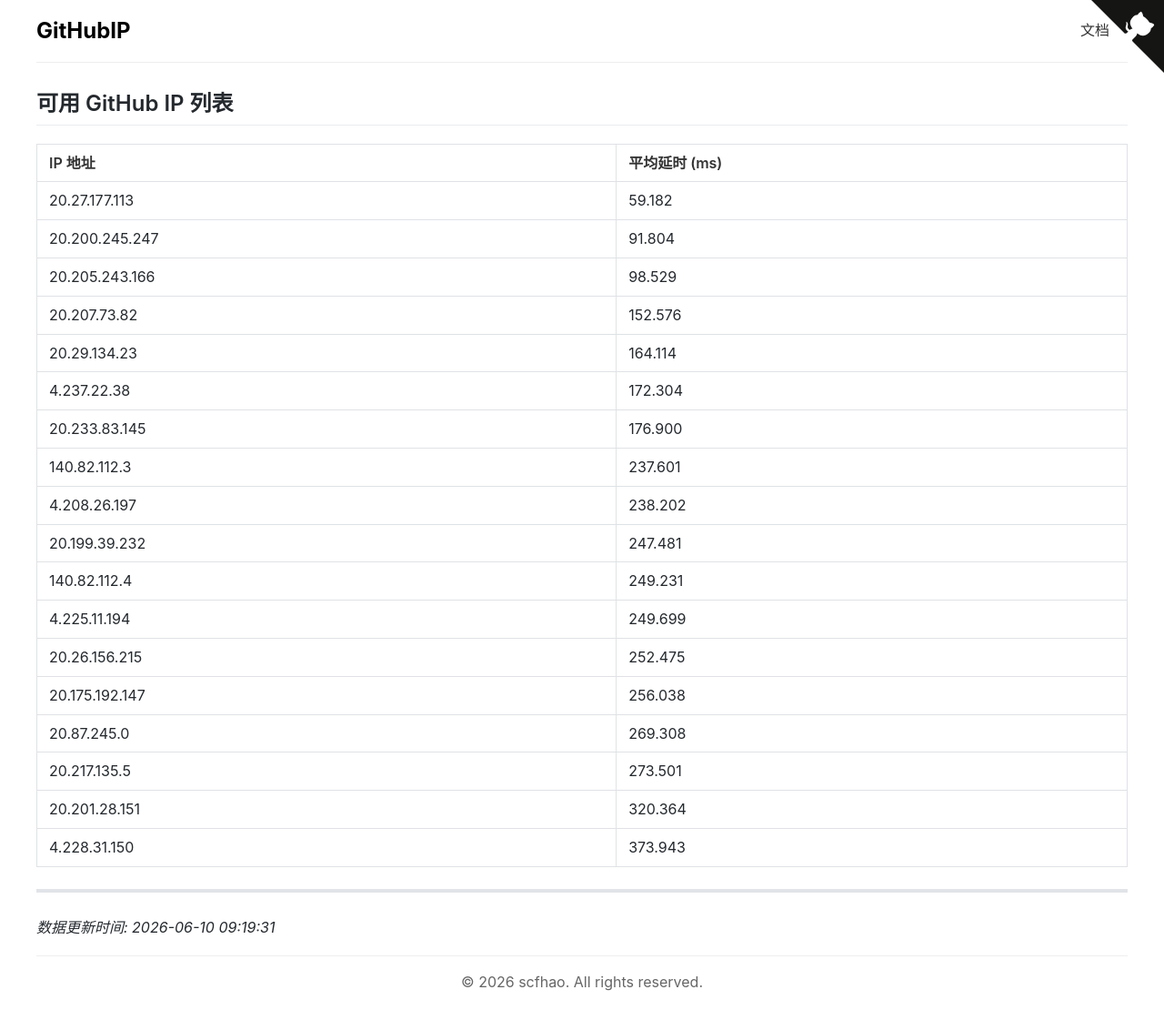
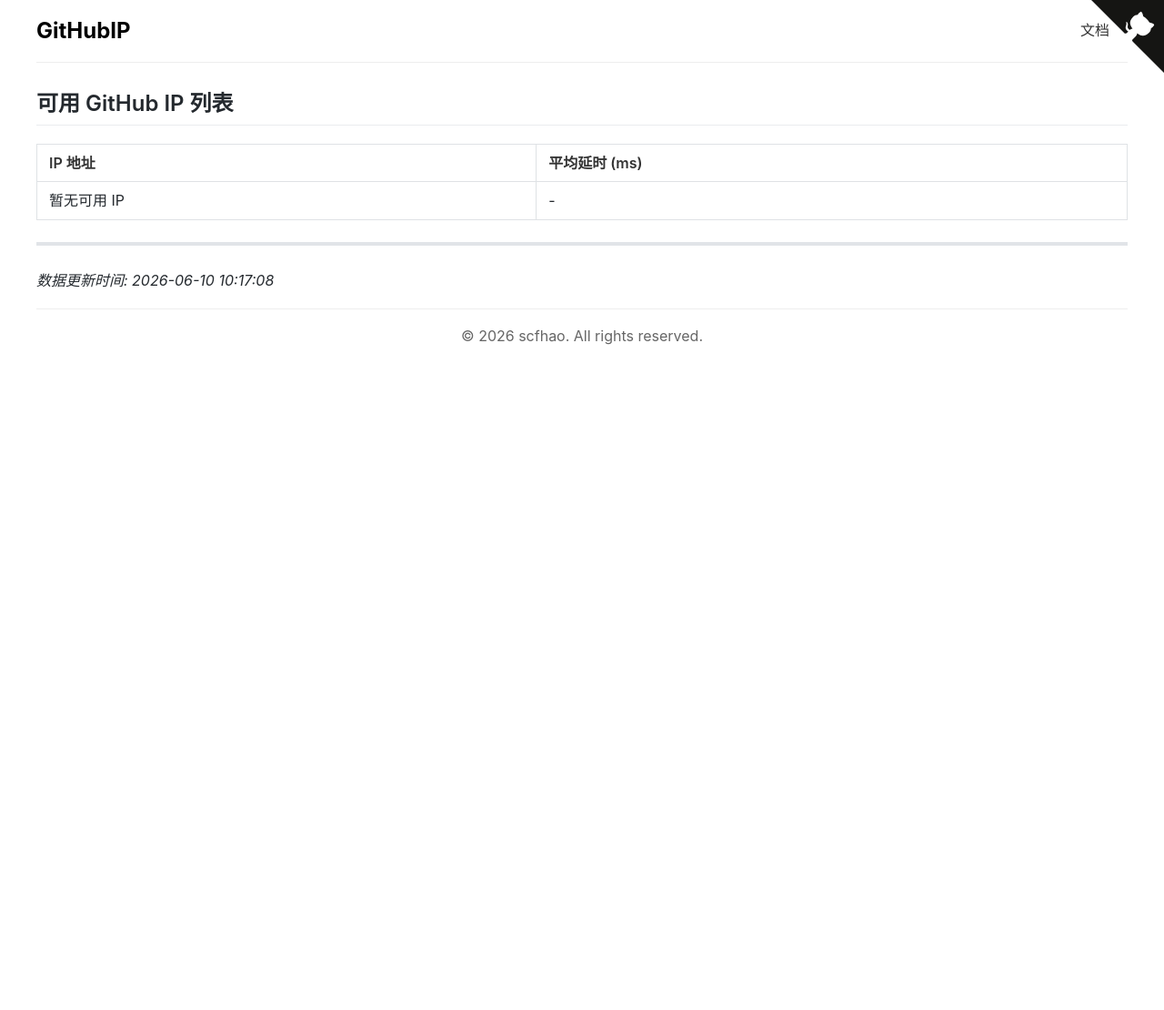
Before and after one commit to scfhao/GitHubIP, a Jekyll site: the page built from index.md, in a window 1280 px wide. Shown: the whole page at 91% size. Built offline with Jekyll 4.4.1, drawn with Linux system fonts in a browser that asks for light colours; after the commit the page ends 900 px from its top, so only the background shows below that.

Commit message:
自动脚本执行 - 2026-06-10 10:17:08

```diff
--- a/index.md
+++ b/index.md
@@ -1,32 +1,15 @@
 ---
 layout: home
 title: GitHub IP 列表
-date: 2026-06-10 09:19:31
+date: 2026-06-10 10:17:08
 ---
 
 ## 可用 GitHub IP 列表
 
 | IP 地址 | 平均延时 (ms) |
 |---------|--------------|
-| 20.27.177.113 | 59.182 |
-| 20.200.245.247 | 91.804 |
-| 20.205.243.166 | 98.529 |
-| 20.207.73.82 | 152.576 |
-| 20.29.134.23 | 164.114 |
-| 4.237.22.38 | 172.304 |
-| 20.233.83.145 | 176.900 |
-| 140.82.112.3 | 237.601 |
-| 4.208.26.197 | 238.202 |
-| 20.199.39.232 | 247.481 |
-| 140.82.112.4 | 249.231 |
-| 4.225.11.194 | 249.699 |
-| 20.26.156.215 | 252.475 |
-| 20.175.192.147 | 256.038 |
-| 20.87.245.0 | 269.308 |
-| 20.217.135.5 | 273.501 |
-| 20.201.28.151 | 320.364 |
-| 4.228.31.150 | 373.943 |
+| 暂无可用 IP | - |
 
 ---
 
-*数据更新时间: 2026-06-10 09:19:31*
+*数据更新时间: 2026-06-10 10:17:08*
```
